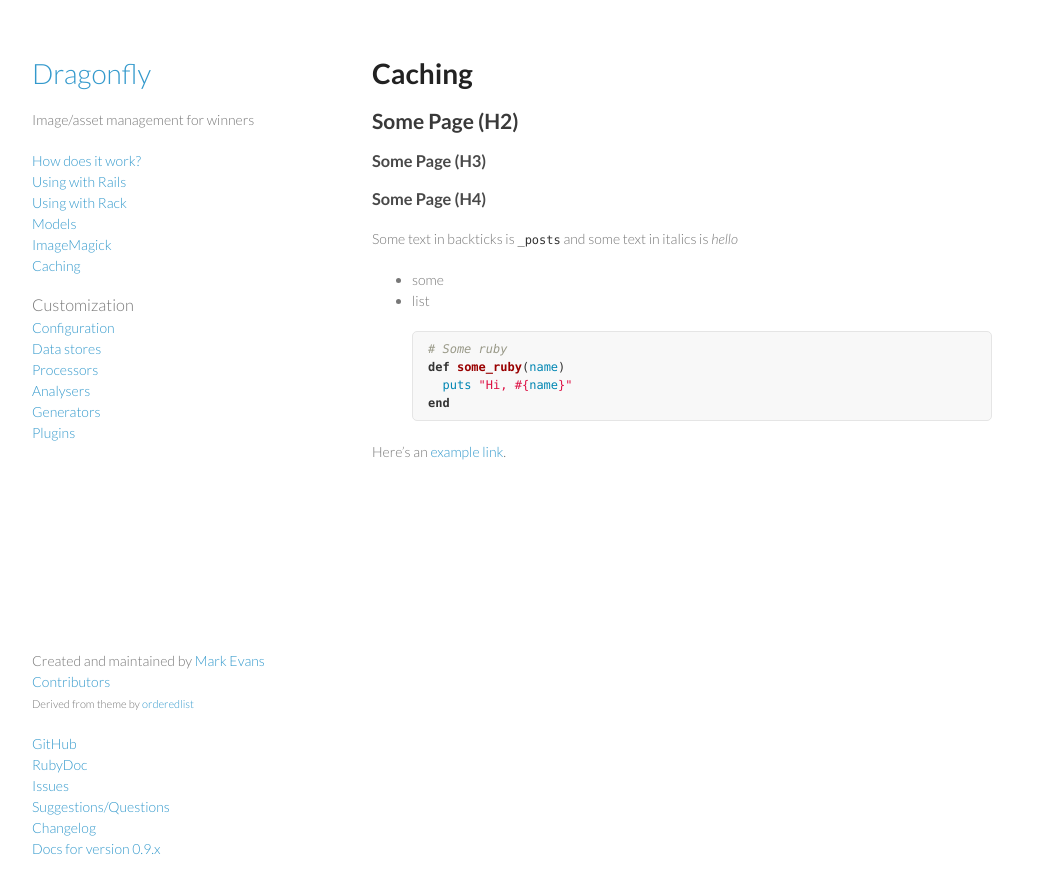
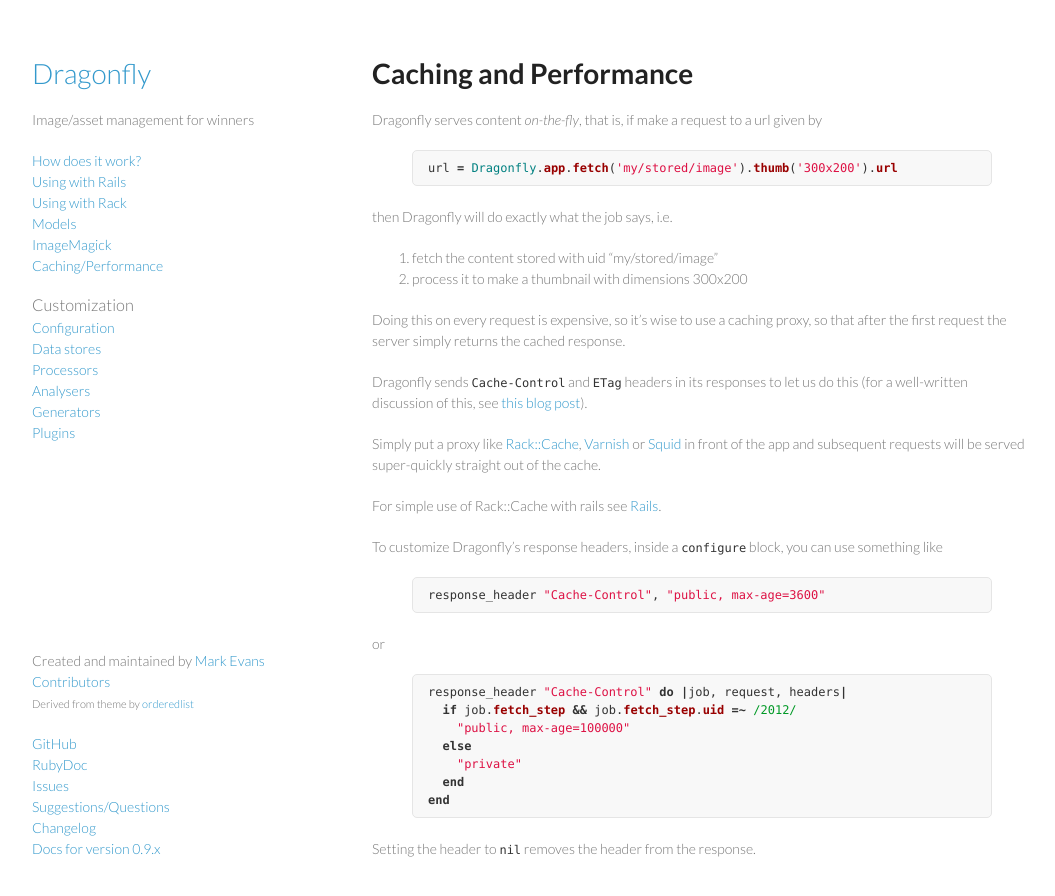
Before and after one commit to brendon/dragonfly-docs, a Jekyll site: the page built from _posts/0000-01-06-cache.md, in a window 1280 px wide and 929 px high. Shown: the top 896 px of the window, without its empty margins (108-1163 px from the left). Built offline with Jekyll 4.4.1, drawn with Linux system fonts in a browser that asks for light colours; Markdown is read by kramdown in place of the engine named in the settings.

Commit message:
Started Cache page

```diff
--- a/_posts/0000-01-06-cache.md
+++ b/_posts/0000-01-06-cache.md
@@ -1,26 +1,45 @@
 ---
 layout: default
-title:  "Caching"
+title:  "Caching/Performance"
 tag: main
 ---
 
-# Caching
-## Some Page (H2)
-### Some Page (H3)
-### Some Page (H4)
+# Caching and Performance
+Dragonfly serves content *on-the-fly*, that is, if make a request to a url given by
+{% highlight ruby %}
+url = Dragonfly.app.fetch('my/stored/image').thumb('300x200').url
+{% endhighlight %}
 
-Some text in backticks is `_posts` and some text in italics is _hello_
+then Dragonfly will do exactly what the job says, i.e.
 
-- some
-- list
+  1. fetch the content stored with uid "my/stored/image"
+  2. process it to make a thumbnail with dimensions 300x200
+
+Doing this on every request is expensive, so it's wise to use a caching proxy, so that after the first
+request the server simply returns the cached response.
+
+Dragonfly sends `Cache-Control` and `ETag` headers in its responses to let us do this (for a well-written discussion of this, see [this blog post](http://tomayko.com/writings/things-caches-do)).
+
+Simply put a proxy like [Rack::Cache](http://rtomayko.github.com/rack-cache), [Varnish](http://varnish.projects.linpro.no) or [Squid](http://www.squid-cache.org) in front of the app and subsequent requests will be served super-quickly straight out of the cache.
+
+For simple use of Rack::Cache with rails see [Rails]({% post_url 0000-01-02-rails %}#caching).
+
+To customize Dragonfly's response headers, inside a `configure` block, you can use something like
 
 {% highlight ruby %}
-# Some ruby
-def some_ruby(name)
-  puts "Hi, #{name}"
+response_header "Cache-Control", "public, max-age=3600"
+{% endhighlight %}
+
+or
+
+{% highlight ruby %}
+response_header "Cache-Control" do |job, request, headers|
+  if job.fetch_step && job.fetch_step.uid =~ /2012/
+    "public, max-age=100000"
+  else
+    "private"
+  end
 end
 {% endhighlight %}
 
-Here's an [example link][link].
-
-[link]:    http://example.com
+Setting the header to `nil` removes the header from the response.
```
